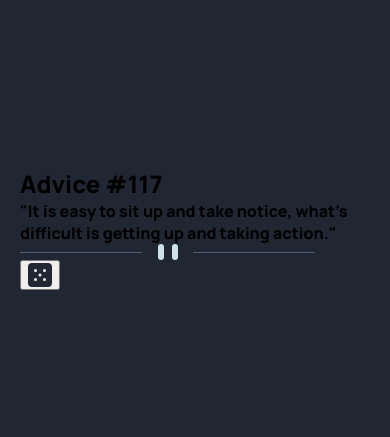
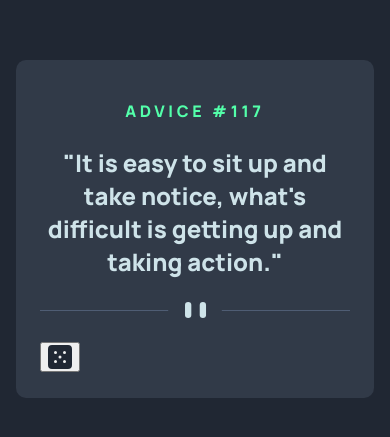
Before and after one commit to ruuen/challenge-advice-generator, a React (Vite) app: page / in a window 390 px wide. Shown: the part 193-630 px from the top of the page. Built offline with nearby package versions, Linux system fonts and the light colour scheme.

Commit message:
Add most styles for mobile before button styling

```diff
--- a/src/components/AdviceDisplay.jsx
+++ b/src/components/AdviceDisplay.jsx
@@ -1,4 +1,5 @@
 import { useState } from "react";
+import "./AdviceDisplay.scss";
 
 // Takes an array of advice slips
 // If a single slip exists, it will display the data without any selection buttons
--- /dev/null
+++ b/src/components/AdviceDisplay.scss
@@ -0,0 +1,21 @@
+@use "../variables.scss" as var;
+
+.generator__display {
+  display: flex;
+  flex-direction: column;
+  text-align: center;
+  gap: 1.5em;
+  font-weight: var.$font-weight;
+}
+
+.generator__number {
+  color: var.$clr-green;
+  font-size: 1rem;
+  text-transform: uppercase;
+  letter-spacing: 0.225rem;
+}
+
+.generator__content {
+  color: var.$clr-cyan;
+  font-size: 1.5rem;
+}
--- a/src/components/AdviceGenerator.jsx
+++ b/src/components/AdviceGenerator.jsx
@@ -1,5 +1,6 @@
 import AdviceDisplay from "./AdviceDisplay";
 import Button from "./Button";
+import "./AdviceGenerator.scss";
 import imgDivider from "../assets/pattern-divider-mobile.svg";
 import { useState } from "react";
 
--- /dev/null
+++ b/src/components/AdviceGenerator.scss
@@ -0,0 +1,19 @@
+@use "../variables.scss" as var;
+
+.generator {
+  background-color: var.$clr-grey-dark;
+  // TODO: Scale padding of advice generator container when reviewing desktop layout,
+  //            otherwise adjust via mediaqry.
+  //            Maybe a cheeky little container query test would be worth a learn here?
+  padding: 2.5em 1.5em 1.5em 1.5em;
+  border-radius: 0.625em;
+  max-width: 550px;
+  margin: 0 auto;
+}
+
+.generator__divider-img {
+  padding: 1.5em 0;
+  width: 100%;
+  max-width: 450px;
+  margin: 0 auto;
+}
--- a/src/main.scss
+++ b/src/main.scss
@@ -27,7 +27,7 @@ body {
   display: flex;
   flex-direction: column;
   justify-content: center;
-  padding: 1.25em;
+  padding: 1em;
 }
 
 img,
```
